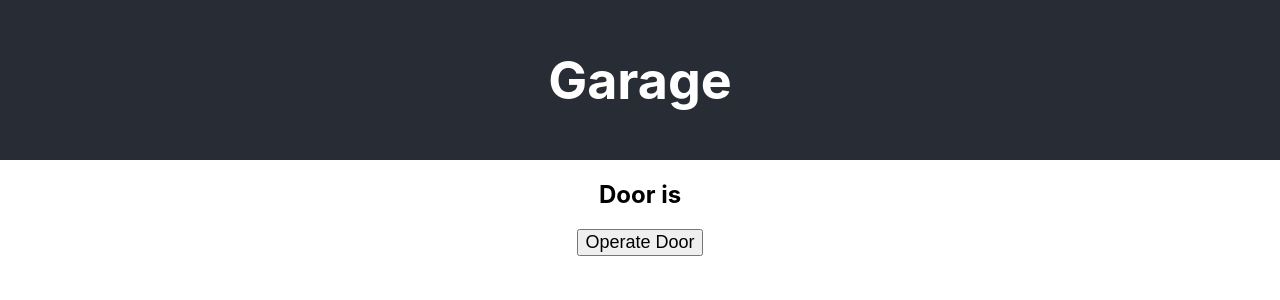
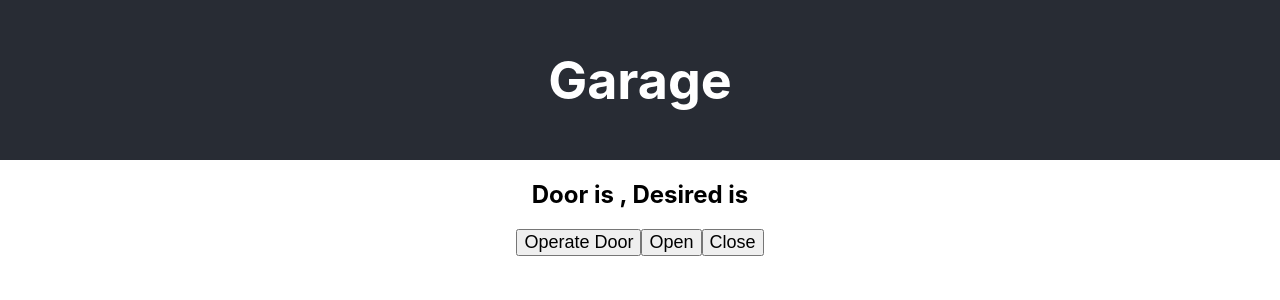
Before and after one commit to aztecrex/garage-web, a React (Create React App) app: page / in a window 1280 px wide. Shown: the top 300 px of the page. Built offline with nearby package versions, Linux system fonts and the light colour scheme; no server answers.

Commit message:
additional state

```diff
--- a/src/App.js
+++ b/src/App.js
@@ -13,6 +13,8 @@ function App() {
             </div>
             <div>
                 <Operate />
+                <Up />
+                <Down />
             </div>
         </div>
     );
@@ -37,8 +39,7 @@ function State() {
     useInterval(updateStatus, 500);
     return (
         <React.Fragment>
-            <h2>Door is {status.position}</h2>
-            {/* <h2>Door is {status.position}, Desired is {status.want}</h2> */}
+            <h2>Door is {status.position}, Desired is {status.want}</h2>
             {/* <p>Count is {count}</p> */}
         </React.Fragment>
     );
@@ -53,6 +54,30 @@ function Operate() {
     }
     return (
         <button onClick={operate} className='App-button'>Operate Door</button>
+    );
+}
+
+function Up() {
+    function operate() {
+        fetch('https://bfb3761ljd.execute-api.us-east-1.amazonaws.com/prod/api/up', {method: 'POST',})
+        .then(r => r.status)
+        .then(s => console.log("open ", s))
+        .catch(e => console.error(JSON.stringify(e)));
+    }
+    return (
+        <button onClick={operate} className='App-button'>Open</button>
+    );
+}
+
+function Down() {
+    function operate() {
+        fetch('https://bfb3761ljd.execute-api.us-east-1.amazonaws.com/prod/api/down', {method: 'POST',})
+        .then(r => r.status)
+        .then(s => console.log("close ", s))
+        .catch(e => console.error(JSON.stringify(e)));
+    }
+    return (
+        <button onClick={operate} className='App-button'>Close</button>
     );
 }
 
```
